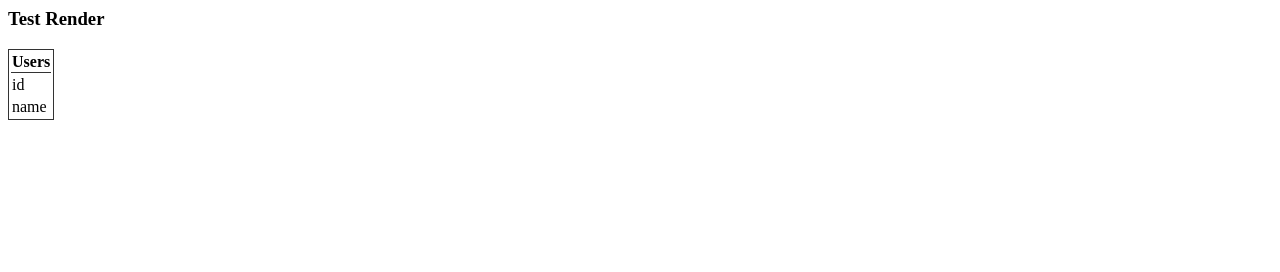
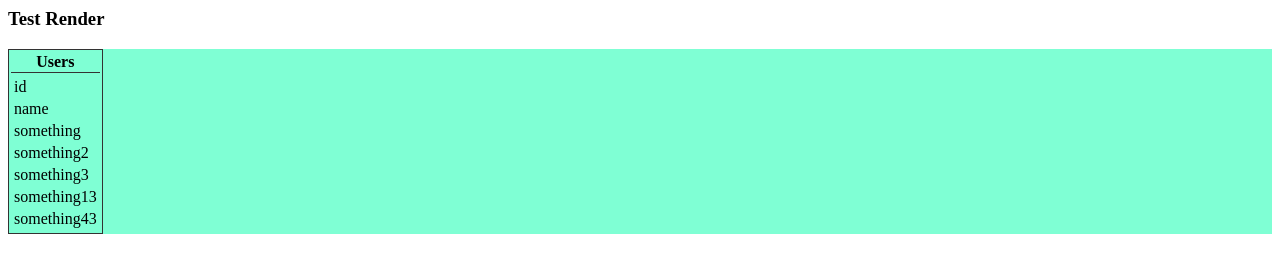
Before and after one commit to earthsmith/vizql, a website: page src/public/index.html in a window 1280 px wide. Drawn offline with Linux system fonts and the light colour scheme.

Commit message:
Create table with for loop on DOM using data from object.

```diff
--- a/src/middleware-wrapper.js
+++ b/src/middleware-wrapper.js
@@ -12,10 +12,6 @@ const middlewareWrapper = config => {
   return middleware;
 };
 
-let data = {
-  'id': Number,
-  'name': String
-}
 
 
 module.exports = middlewareWrapper;
--- a/src/public/index.html
+++ b/src/public/index.html
@@ -4,12 +4,18 @@
   <meta charset="UTF-8">
   <meta name="viewport" content="width=device-width, initial-scale=1.0">
   <meta http-equiv="X-UA-Compatible" content="ie=edge">
+
   <style>
     #data-table {
       border: 1px solid #333;
     }
+
     th {
-       border-bottom: 1px solid #333;
+      border-bottom: 1px solid #333;
+    }
+
+    #data-container {
+      background-color: aquamarine;
     }
   </style>
   <title>VizQL</title>
@@ -18,18 +24,37 @@
 
 <body>
   <h3>Test Render</h3>
-  <div id="data-container"></div>
-</body>
-<table id="data-table">
+  <div id="data-container">
+
+  </div>
+  <script>
+    let data = {
+      'id': Number,
+      'name': String,
+      'something': "A STRING",
+      'something2': "A STRING",
+      'something3': "A STRING",
+      'something13': "A STRING",
+      'something43': "A STRING",
+    }
+    let html =
+      `<table id="data-table">
   <tr>
     <th>Users</th>
   </tr>
-  <tr>
-    <td>id</td>
-  </tr>
-  <tr>
-    <td>name</td>
-  </tr>
-</table>
+<tr id="populate"> </tr>
+</table>`
+    document.querySelector('#data-container').innerHTML = html
+
+    for (let el in data) {
+      let row = document.createElement("tr")
+      let delimiter = document.createElement("td")
+      delimiter.innerHTML = el
+      row.appendChild(delimiter)
+      document.querySelector('#populate').appendChild(row)
+    }
+  </script>
+
+</body>
 
 </html>
```
